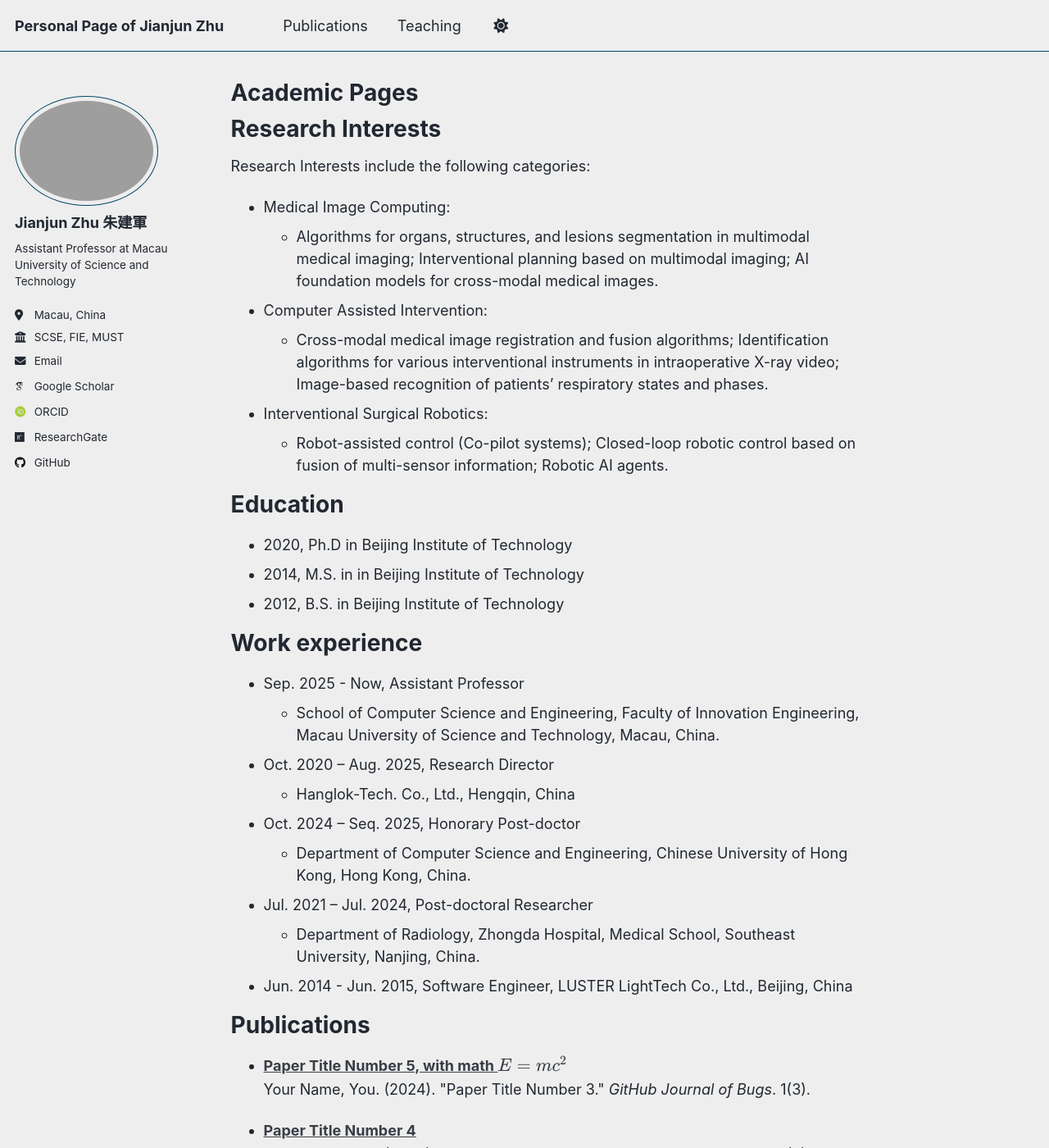
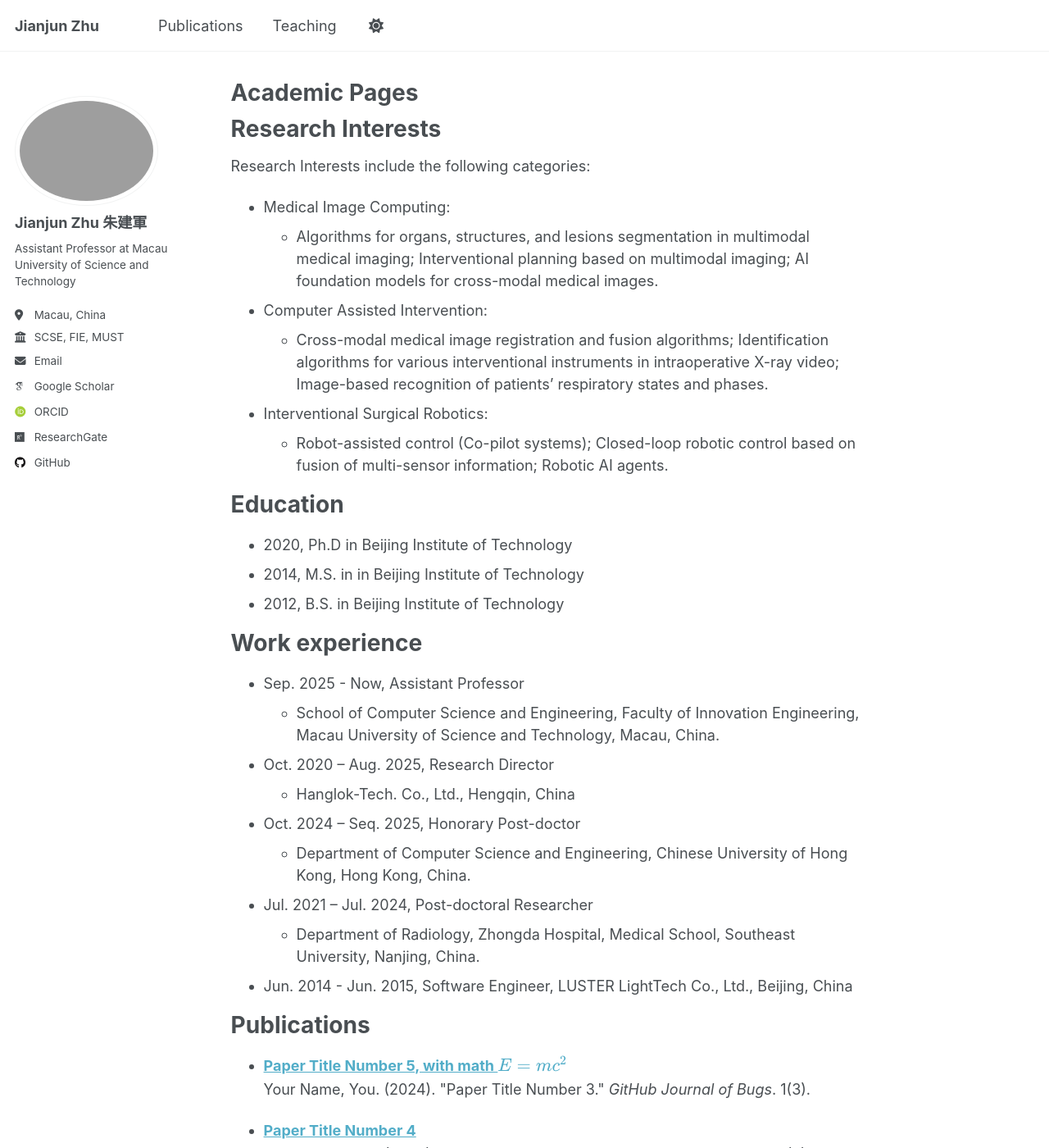
Before and after one commit to JianjunZhu/JianjunZhu.github.io, a Jekyll site: the page built from _pages/about.md, in a window 1280 px wide and 1400 px high. Shown: the whole window at 82% size. Built offline with Jekyll 4.4.1, drawn with Linux system fonts in a browser that asks for light colours; some web fonts are replaced; a script that is not in the unit is left out.

Commit message:
Update _config.yml

```diff
--- a/_config.yml
+++ b/_config.yml
@@ -8,8 +8,8 @@
 
 # Basic Site Settings
 locale                   : "en-US"
-site_theme               : "air" # Currently available options are "default", "air"
-title                    : "Personal Page of Jianjun Zhu"
+site_theme               : "default" # Currently available options are "default", "air"
+title                    : "Jianjun Zhu"
 title_separator          : "-"
 name                     : &name "Jianjun Zhu"
 description              : &description "Assistant Professor at MUST"   # Update this with a general description of your site, this is the default if not overridden by a page
```
